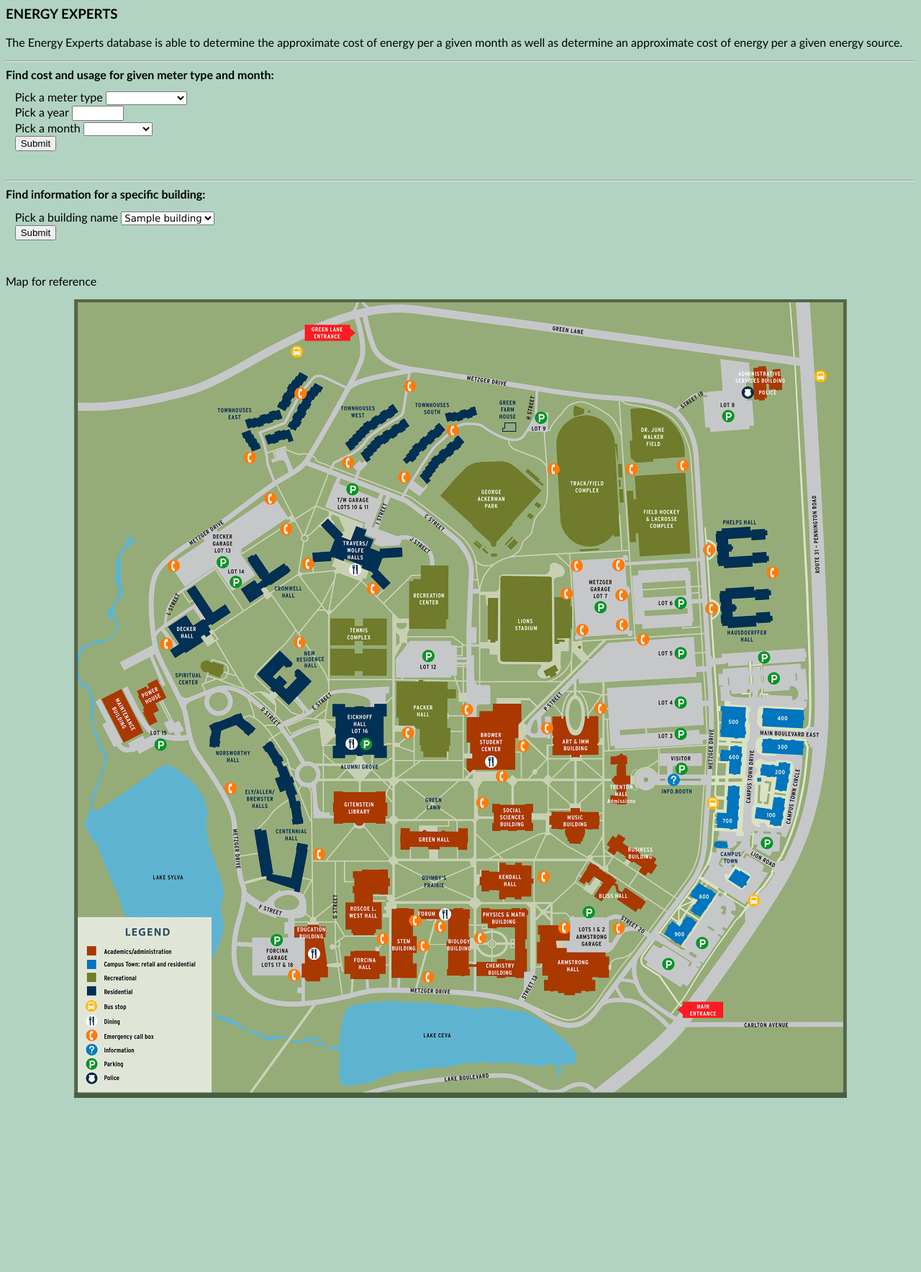
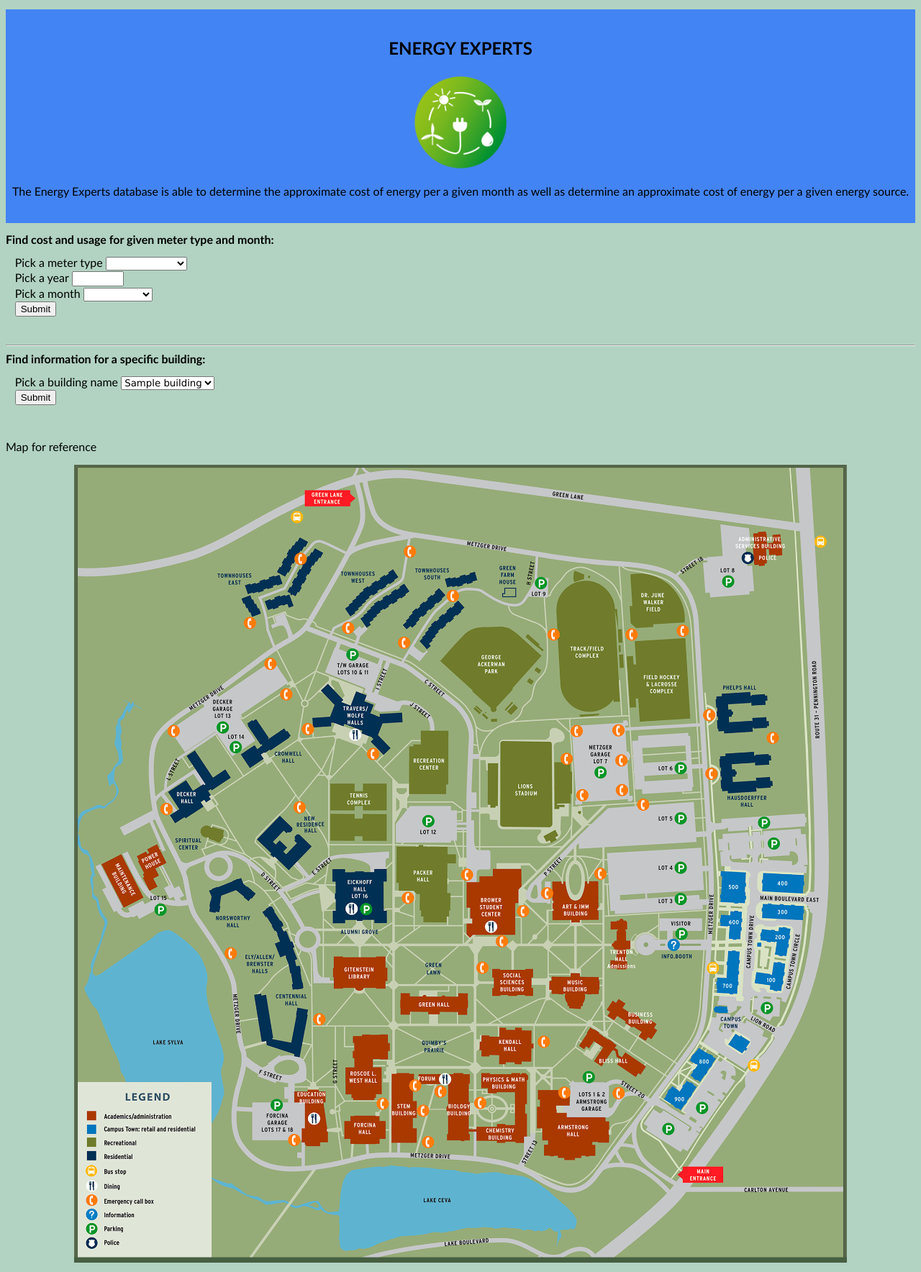
Before and after one commit to tomcamilli/cab-project-02-6, a Flask app: page / in a window 1280 px wide. Shown: the whole page at 72% size. Before the commit the page ends 1526 px from the top, so only its background shows below. Run offline with Flask 2, Linux system fonts and the light colour scheme; a database or web service that is not in the repository returns one stand-in record (values such as "Sample title"); some libraries are stand-ins or nearby versions.

Commit message:
fixed up UI

```diff
--- a/templates/eD-form.html
+++ b/templates/eD-form.html
@@ -5,11 +5,18 @@
         <title>Form for Energy Demand</title>
     </head>
     <body style="background-color:#B2D3C2;font-family: 'Trebuchet MS', sans-serif;">
-	    <h3>ENERGY EXPERTS</h3>
+		<div style="background-color:#4384F4;">
+		<br>
+	    <h2 style="text-align:center">ENERGY EXPERTS</h2>
 
-		<p>The Energy Experts database is able to determine the approximate cost of energy per a given month as well as determine an approximate cost of energy per a given energy source.</p>
 
-		<hr>
+			<img src="{{ url_for('static',filename='/images/logo.png') }}" alt="Energy Experts Logo" style="width:140px;height:140px;display:block;margin-left:auto;margin-right:auto">
+
+		<p style="text-align:center">The Energy Experts database is able to determine the approximate cost of energy per a given month as well as determine an approximate cost of energy per a given energy source.</p>
+		<br>
+
+		</div>
+
 		<b>Find cost and usage for given meter type and month:</b>
 
 		<form action="/meter-cost-handler" method="POST">
@@ -64,7 +71,7 @@
 
 		<p>Map for reference</p>
 		<div>
-			<img src="{{ url_for('static',filename='/images/tcnj-map.png') }}" alt="Map of TCNJ">
+			<img src="{{ url_for('static',filename='/images/tcnj-map.png') }}" alt="Map of TCNJ" style="width:85%;display:block;margin-left:auto;margin-right:auto;">
 		</div>
     </body>
 
@@ -82,11 +89,15 @@
 			margin-left: auto;
 			margin-right: auto;
 		}
-		img {
+		sm_left {
+			width: 25%;
+			display:
+		}
+		/*img {
 			width: 85%;
 			display: block;
 			margin-left: auto;
 			margin-right: auto;
-		}
+		}*/
     </style>
 </html>
```
Also changed, not shown: templates/my-result.html (+10 -2 lines).
